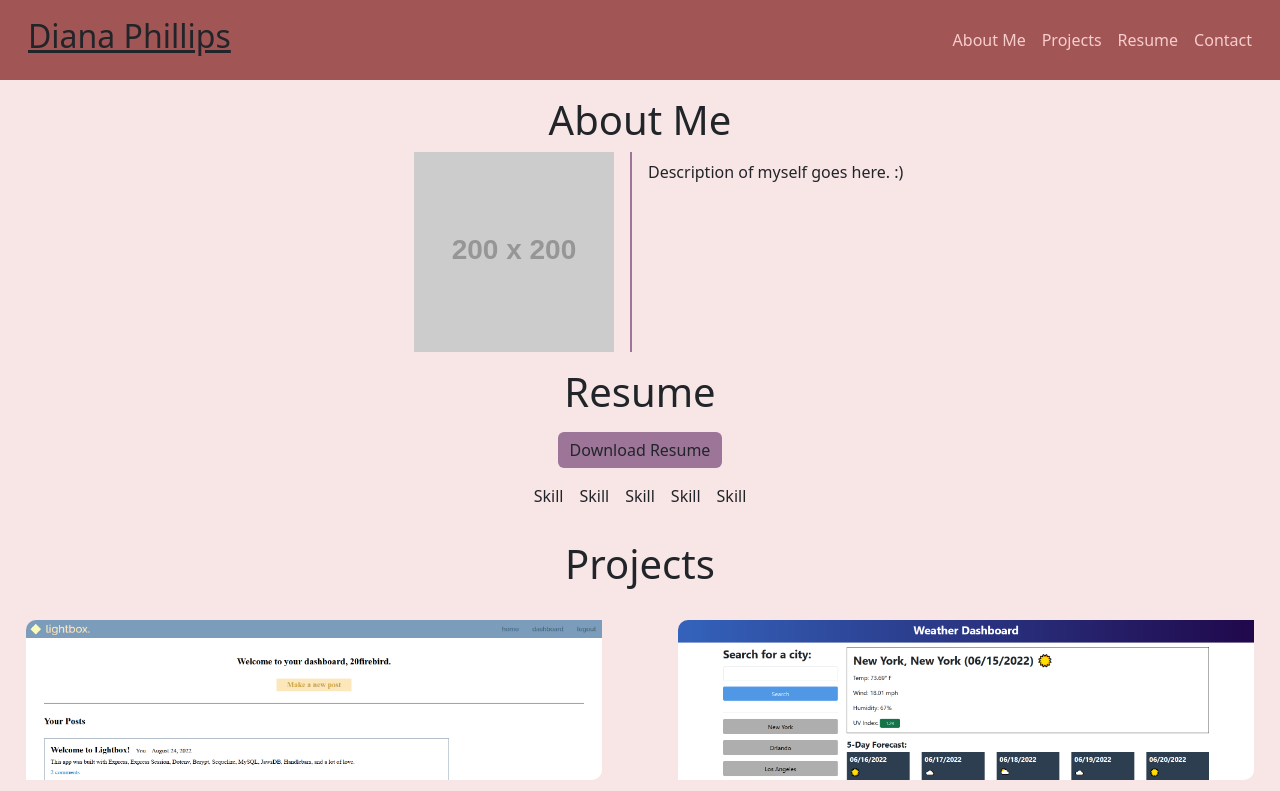
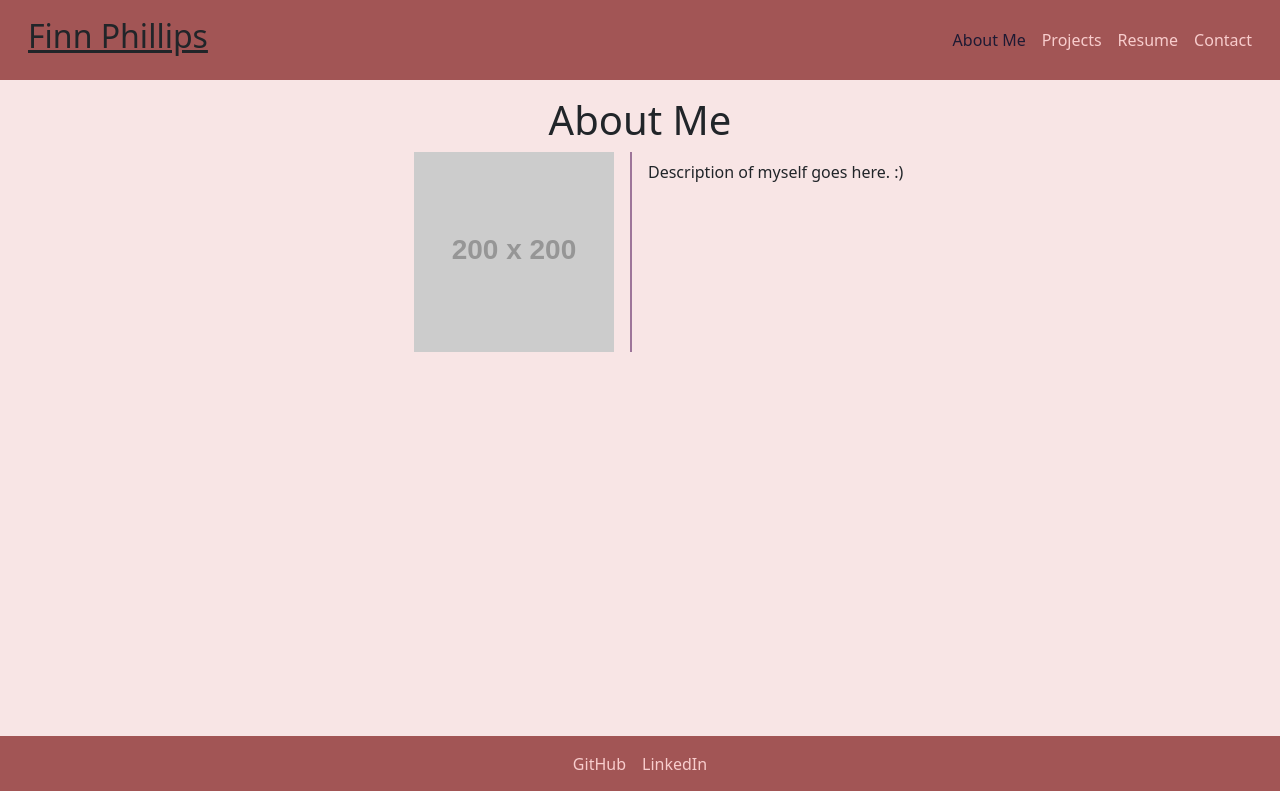
Before and after one commit to FinnStitcher/portfolio-two, a React (Create React App) app: page / in a window 1280 px wide. Shown: the top 791 px of the page. Built offline with nearby package versions, Linux system fonts and the light colour scheme.

Commit message:
conditional rendering

```diff
--- a/src/App.js
+++ b/src/App.js
@@ -1,4 +1,4 @@
-import React from 'react';
+import React, {useState} from 'react';
 import Header from './components/Header';
 import Footer from './components/Footer';
 import About from './components/About';
@@ -7,15 +7,32 @@ import Projects from './components/Projects';
 import Contact from './components/Contact';
 
 function App() {
+    const [components] = useState([
+        {
+            href: '#about',
+            component: <About />
+        },
+        {
+            href: '#projects',
+            component: <Projects />
+        },
+        {
+            href: '#resume',
+            component: <Resume />
+        },
+        {
+            href: '#contact',
+            component: <Contact />
+        },
+    ]);
+    const [currentComp, setCurrentComp] = useState(components[0]);
+
   return (
     <>
-        <Header />
+        <Header components={components} currentComp={currentComp} setCurrentComp={setCurrentComp} />
 
         <main>
-            <About />
-            <Resume />
-            <Projects />
-            <Contact />
+            {currentComp.component}
         </main>
 
         <Footer />
--- a/src/components/Header/index.js
+++ b/src/components/Header/index.js
@@ -1,20 +1,30 @@
 import React from 'react';
 
-function Header() {
+function Header(props) {
+    const {components, currentComp, setCurrentComp} = props;
+
+    function onClickHandler(event) {
+        const index = parseInt(event.target.getAttribute('index'));
+
+        if (typeof index === 'number') {
+            setCurrentComp(components[index]);
+        }
+    };
+
     return (
         <header className="row align-items-center py-2 px-3 bg-two">
             <div className="col-12 col-md-6">
-                <h2>Diana Phillips</h2>
+                <h2>Finn Phillips</h2>
             </div>
 
-            <nav className="col-12 col-md-6 text-end">
-                <a href="#about">About Me</a>
+            <nav className="col-12 col-md-6 text-end" onClick={onClickHandler}>
+                <a href="#about" className={`${currentComp.href === '#about' && 'nav-active'}`} index="0">About Me</a>
 
-                <a href="#projects" className="ms-3">Projects</a>
+                <a href="#projects" className={`ms-3 ${currentComp.href === '#projects' && 'nav-active'}`} index="1">Projects</a>
 
-                <a href="#resume" className="ms-3">Resume</a>
+                <a href="#resume" className={`ms-3 ${currentComp.href === '#resume' && 'nav-active'}`} index="2">Resume</a>
 
-                <a href="#contact" className="ms-3">Contact</a>
+                <a href="#contact" className={`ms-3 ${currentComp.href === '#contact' && 'nav-active'}`} index="3">Contact</a>
             </nav>
         </header>
     )
--- a/src/style.css
+++ b/src/style.css
@@ -44,6 +44,10 @@
 }
 
 .dark-links a:hover, .dark-links a:focus {
+    color: var(--four);
+}
+
+.nav-active {
     color: var(--four);
 }
 
@@ -117,7 +121,7 @@ footer {
 }
 
 main {
-    min-height: 82vh;
+    min-height: 80vh;
 }
 
 h2 {
```
